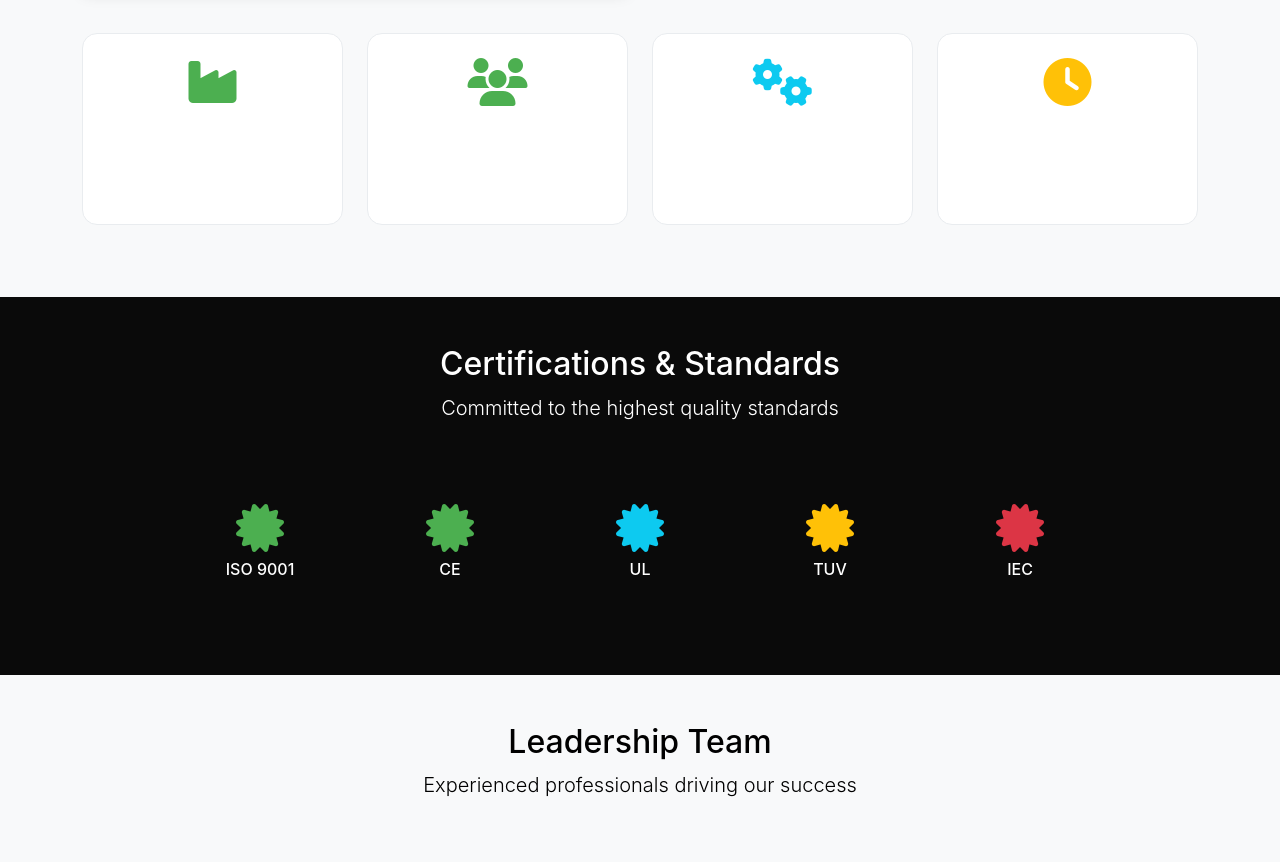
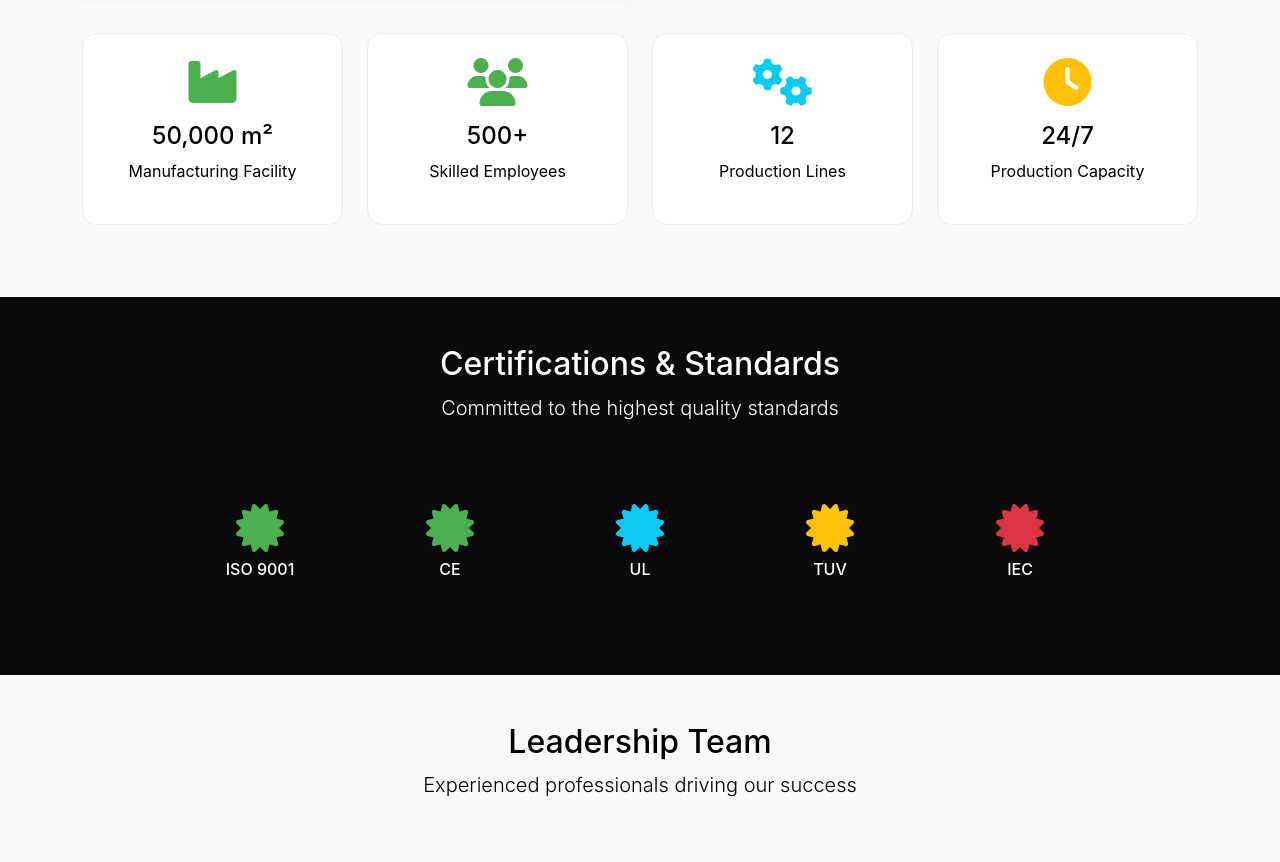
Before and after one commit to randunun-eng/-EuroVoltGreen, a website: page about.html in a window 1280 px wide. Shown: the part 3500-4362 px from the top of the page. Drawn offline with nearby package versions, Linux system fonts and the light colour scheme.

Commit message:
Fix manufacturing statistics text visibility - add dark text to white background stats

```diff
--- a/about.html
+++ b/about.html
@@ -197,29 +197,29 @@
                     <div class="col-md-6 col-lg-3 mb-4">
                         <div class="manufacturing-stat text-center p-4">
                             <i class="fas fa-industry fa-3x text-primary mb-3"></i>
-                            <h4>50,000 m²</h4>
-                            <p>Manufacturing Facility</p>
+                            <h4 class="text-dark">50,000 m²</h4>
+                            <p class="text-dark">Manufacturing Facility</p>
                         </div>
                     </div>
                     <div class="col-md-6 col-lg-3 mb-4">
                         <div class="manufacturing-stat text-center p-4">
                             <i class="fas fa-users fa-3x text-success mb-3"></i>
-                            <h4>500+</h4>
-                            <p>Skilled Employees</p>
+                            <h4 class="text-dark">500+</h4>
+                            <p class="text-dark">Skilled Employees</p>
                         </div>
                     </div>
                     <div class="col-md-6 col-lg-3 mb-4">
                         <div class="manufacturing-stat text-center p-4">
                             <i class="fas fa-cogs fa-3x text-info mb-3"></i>
-                            <h4>12</h4>
-                            <p>Production Lines</p>
+                            <h4 class="text-dark">12</h4>
+                            <p class="text-dark">Production Lines</p>
                         </div>
                     </div>
                     <div class="col-md-6 col-lg-3 mb-4">
                         <div class="manufacturing-stat text-center p-4">
                             <i class="fas fa-clock fa-3x text-warning mb-3"></i>
-                            <h4>24/7</h4>
-                            <p>Production Capacity</p>
+                            <h4 class="text-dark">24/7</h4>
+                            <p class="text-dark">Production Capacity</p>
                         </div>
                     </div>
                 </div>
--- a/static/css/style.css
+++ b/static/css/style.css
@@ -776,6 +776,11 @@ body {
     box-shadow: 0 15px 30px rgba(0,0,0,0.1);
 }
 
+.manufacturing-stat h4,
+.manufacturing-stat p {
+    color: #000000 !important;
+}
+
 /* Certification Badges */
 .certification-badge {
     transition: all 0.3s ease;
```
